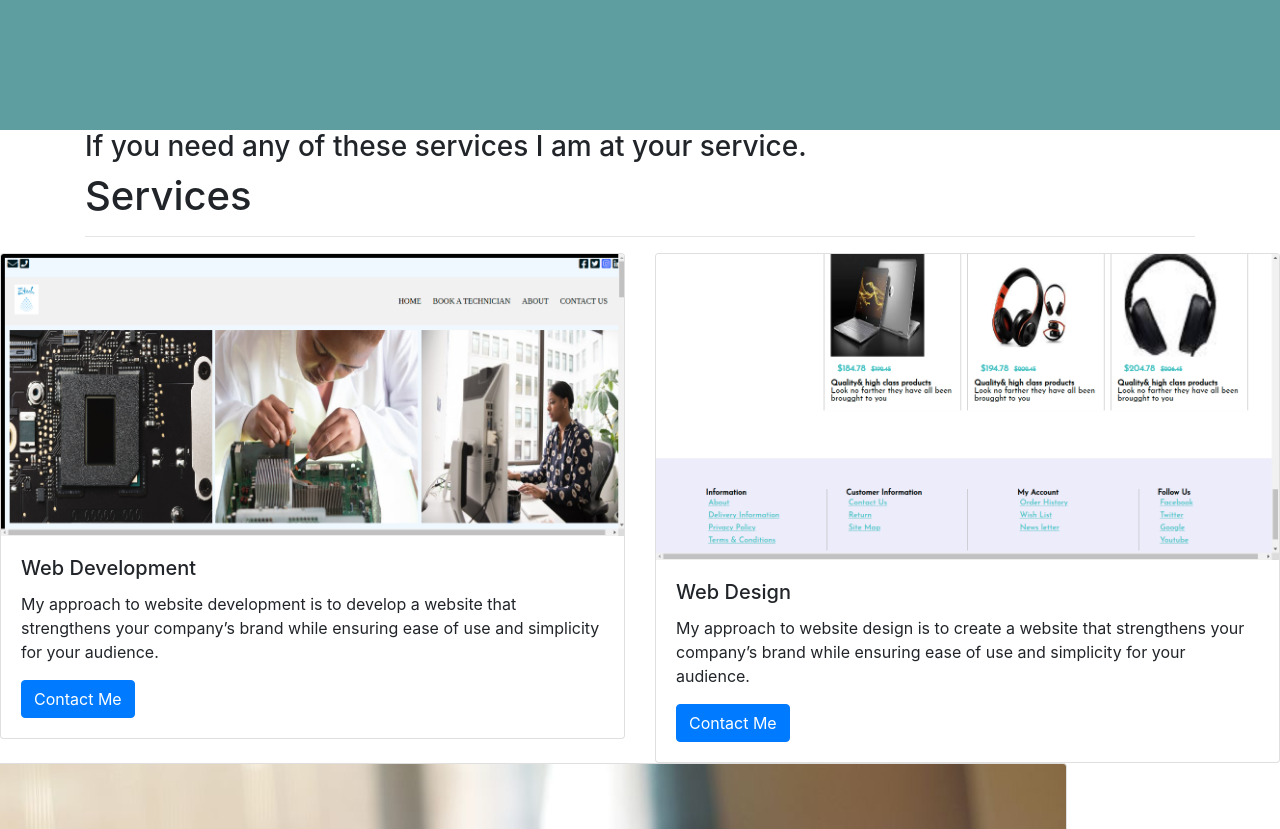
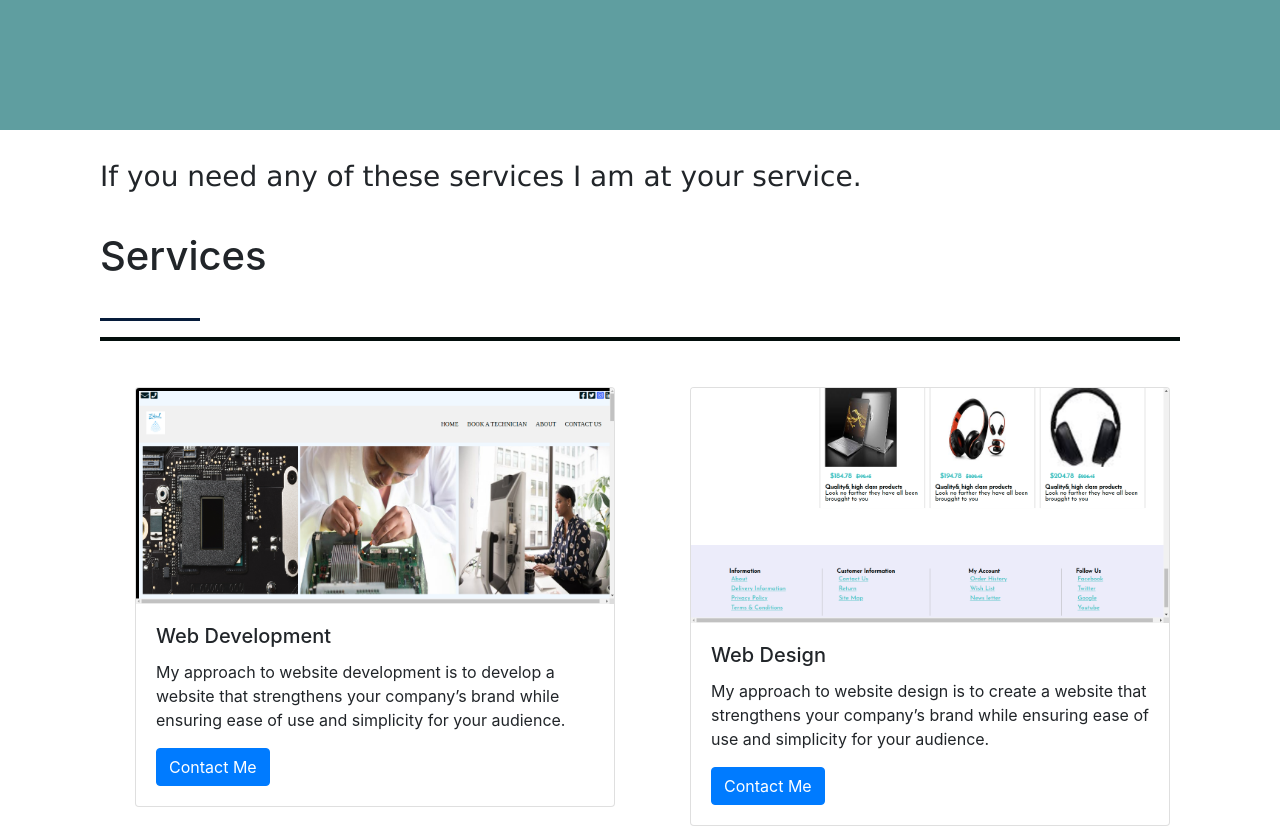
Before and after one commit to Odile078/PersonalPortofolio, a plain HTML site: page index.html in a window 1280 px wide. Shown: the part 360-1189 px from the top of the page. Drawn offline with Linux system fonts and the light colour scheme.

Commit message:
Added  styles to the services section

```diff
--- a/CSS/index.css
+++ b/CSS/index.css
@@ -86,3 +86,67 @@
     border-radius: 50%;
 
 }
+/*services section*/
+
+hr{
+    background-color:rgb(3, 14, 12);
+    height:3px;
+}
+.service-intro{
+    padding:30px;
+}
+.service-intro h3{
+
+    font-family: Verdana, Geneva, Tahoma, sans-serif;
+    padding-bottom: 30px;
+}
+.service-intro h1{
+    padding-bottom: 30px;
+
+}
+.line2{
+    width:100px;
+    height:3px;
+    background-color:rgb(6, 28, 59);
+    margin-bottom: 15px;
+
+}
+.service1{
+    padding-left: 150px;
+    padding-bottom: 30px;
+}
+.service2{
+    padding-left: 50px;
+}
+.service3{
+    padding-left: 300px;
+}
+.sechover h1:hover , .sechover.line:hover{
+    color:rgb(0, 255, 242);
+    font-weight: bold;
+}
+.sechover .line2:hover{
+    width:160px;
+
+}
+.card1{
+    width: 30rem;
+}
+.card2{
+    width: 30rem;
+}
+.card3{
+    width: 40rem;
+}
+.card1 img:hover{
+    transform:scale(1.05);
+	box-shadow:0 0 40px -10px rgba(0,0,0,0.24);
+}
+.card2 img:hover{
+    transform:scale(1.05);
+	box-shadow:0 0 40px -10px rgba(0,0,0,0.24);
+}
+.card3 img:hover{
+    transform:scale(1.05);
+	box-shadow:0 0 40px -10px rgba(0,0,0,0.24);
+}
```
